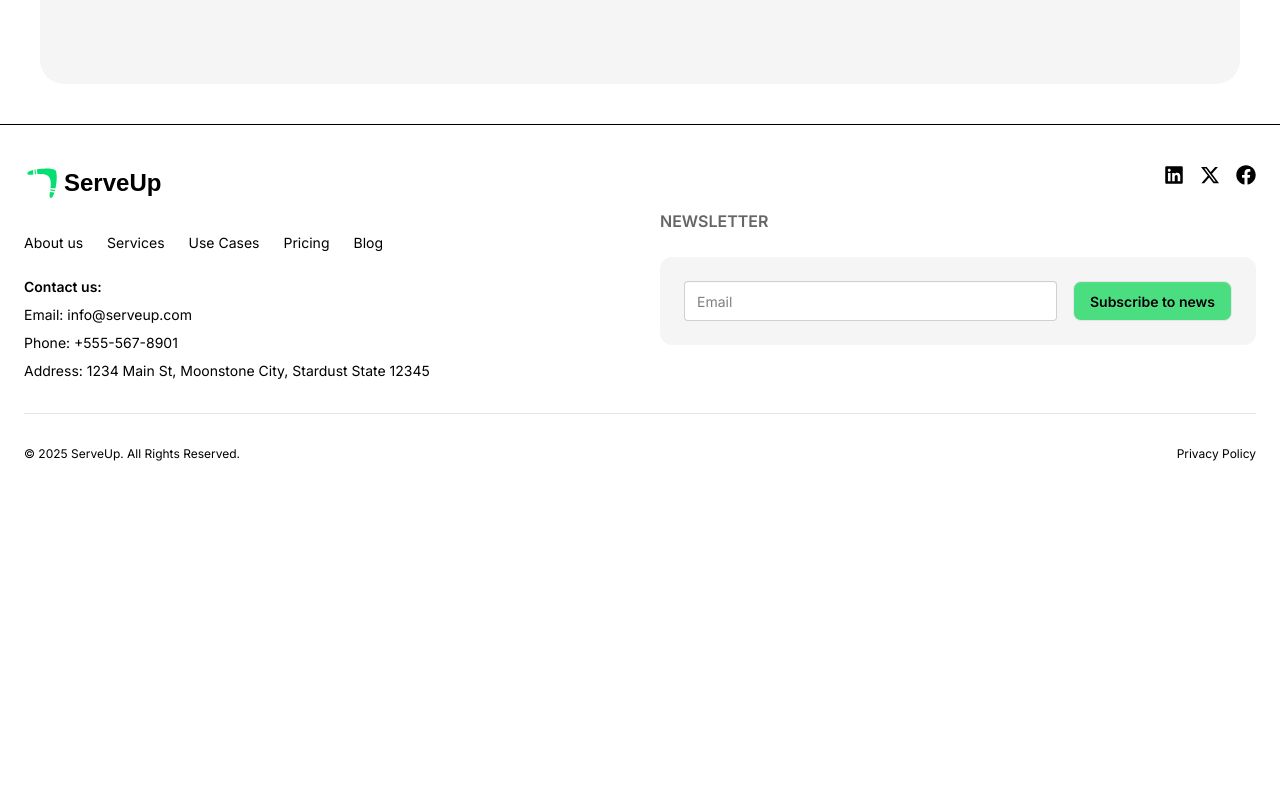
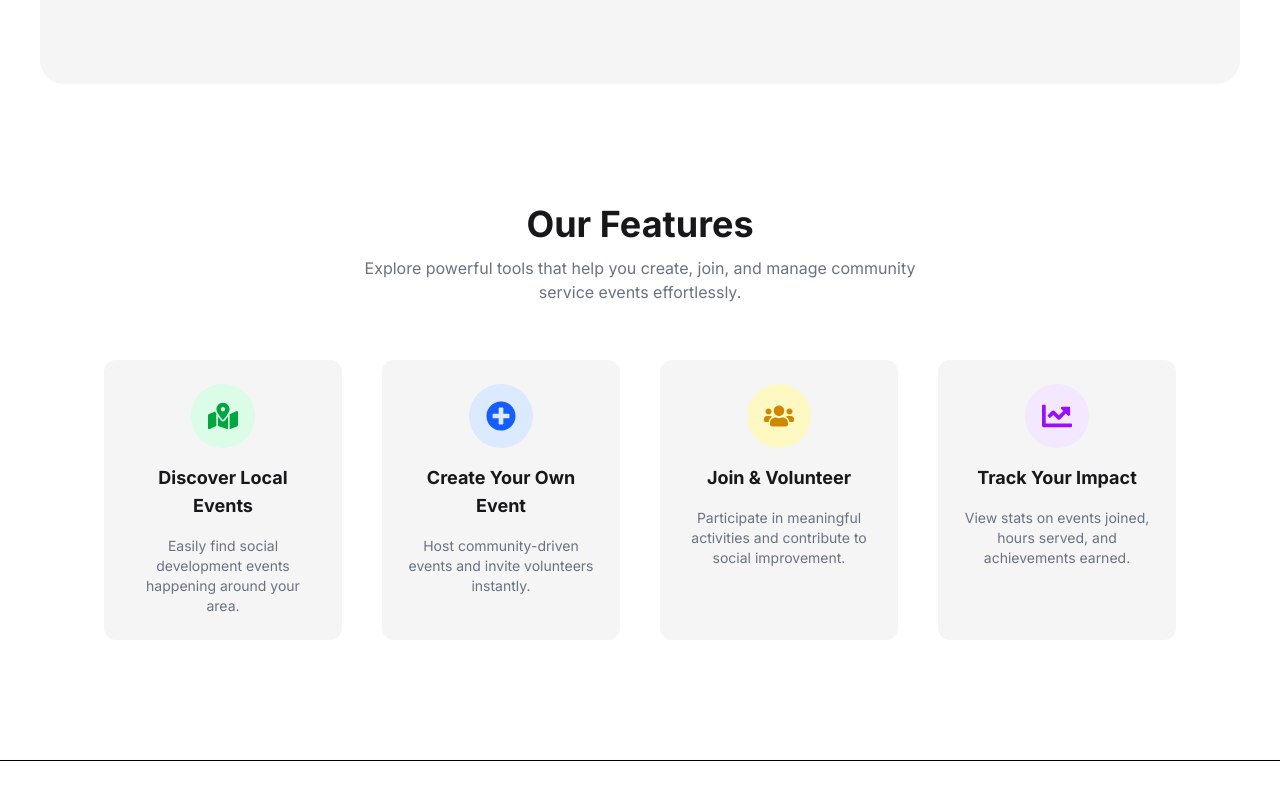
Before and after one commit to Thesachindey/ServeUp-Client, a React (Vite) app: page / in a window 1280 px wide. Shown: the part 820-1619 px from the top of the page. Before the commit the page ends 1322 px from the top, so only its background shows below. Built offline with nearby package versions, Linux system fonts and the light colour scheme; no server answers; a web font is replaced by a local one.

Commit message:
added features section

```diff
--- /dev/null
+++ b/src/Components/Features.jsx
@@ -0,0 +1,81 @@
+import React from "react";
+import { motion } from "framer-motion";
+import { FaMapMarkedAlt, FaUsers, FaPlusCircle, FaChartLine } from "react-icons/fa";
+
+const featureData = [
+  {
+    icon: <FaMapMarkedAlt size={30} />,
+    title: "Discover Local Events",
+    desc: "Easily find social development events happening around your area.",
+    bg: "bg-green-100",
+    color: "text-green-600"
+  },
+  {
+    icon: <FaPlusCircle size={30} />,
+    title: "Create Your Own Event",
+    desc: "Host community-driven events and invite volunteers instantly.",
+    bg: "bg-blue-100",
+    color: "text-blue-600"
+  },
+  {
+    icon: <FaUsers size={30} />,
+    title: "Join & Volunteer",
+    desc: "Participate in meaningful activities and contribute to social improvement.",
+    bg: "bg-yellow-100",
+    color: "text-yellow-600"
+  },
+  {
+    icon: <FaChartLine size={30} />,
+    title: "Track Your Impact",
+    desc: "View stats on events joined, hours served, and achievements earned.",
+    bg: "bg-purple-100",
+    color: "text-purple-600"
+  },
+];
+
+const Features = () => {
+  return (
+    <section className="py-20 bg-base-100">
+      <motion.div
+        className="text-center space-y-3 mb-14"
+        initial={{ opacity: 0, y: -20 }}
+        whileInView={{ opacity: 1, y: 0 }}
+        transition={{ duration: 0.6, ease: "easeOut" }}
+        viewport={{ once: true }}
+      >
+        <h2 className="text-4xl font-bold">Our Features</h2>
+        <p className="text-gray-500 max-w-xl mx-auto">
+          Explore powerful tools that help you create, join, and manage community service events effortlessly.
+        </p>
+      </motion.div>
+
+      {/* Animated Grid */}
+      <div className="grid grid-cols-1 sm:grid-cols-2 lg:grid-cols-4 gap-10 px-6 md:px-16">
+        {featureData.map((item, index) => (
+          <motion.div
+            key={index}
+            className="text-center space-y-4 p-6 rounded-xl bg-base-200 hover:shadow-xl transition-all"
+            initial={{ opacity: 0, y: 40 }}
+            whileInView={{ opacity: 1, y: 0 }}
+            transition={{ duration: 0.7, delay: index * 0.15 }}
+            viewport={{ once: true }}
+            whileHover={{ scale: 1.05 }}
+          >
+            <motion.div
+              className={`mx-auto ${item.bg} ${item.color} p-4 rounded-full w-16 h-16 flex items-center justify-center`}
+              whileHover={{ rotate: 10 }}
+              transition={{ type: "spring", stiffness: 200 }}
+            >
+              {item.icon}
+            </motion.div>
+
+            <h3 className="font-bold text-lg">{item.title}</h3>
+            <p className="text-gray-500 text-sm">{item.desc}</p>
+          </motion.div>
+        ))}
+      </div>
+    </section>
+  );
+};
+
+export default Features;
--- a/src/pages/Home/Home.jsx
+++ b/src/pages/Home/Home.jsx
@@ -1,11 +1,17 @@
 import React from 'react';
 import NavBar from '../../Components/NavBar';
 import Banner from '../../Components/Banner';
+import Features from '../../Components/Features';
 
 const Home = () => {
     return (
         <div>
-        <Banner/>
+            <header>
+                <Banner />
+            </header>
+            <main>
+                <Features/>
+            </main>
         </div>
     );
 };
```
